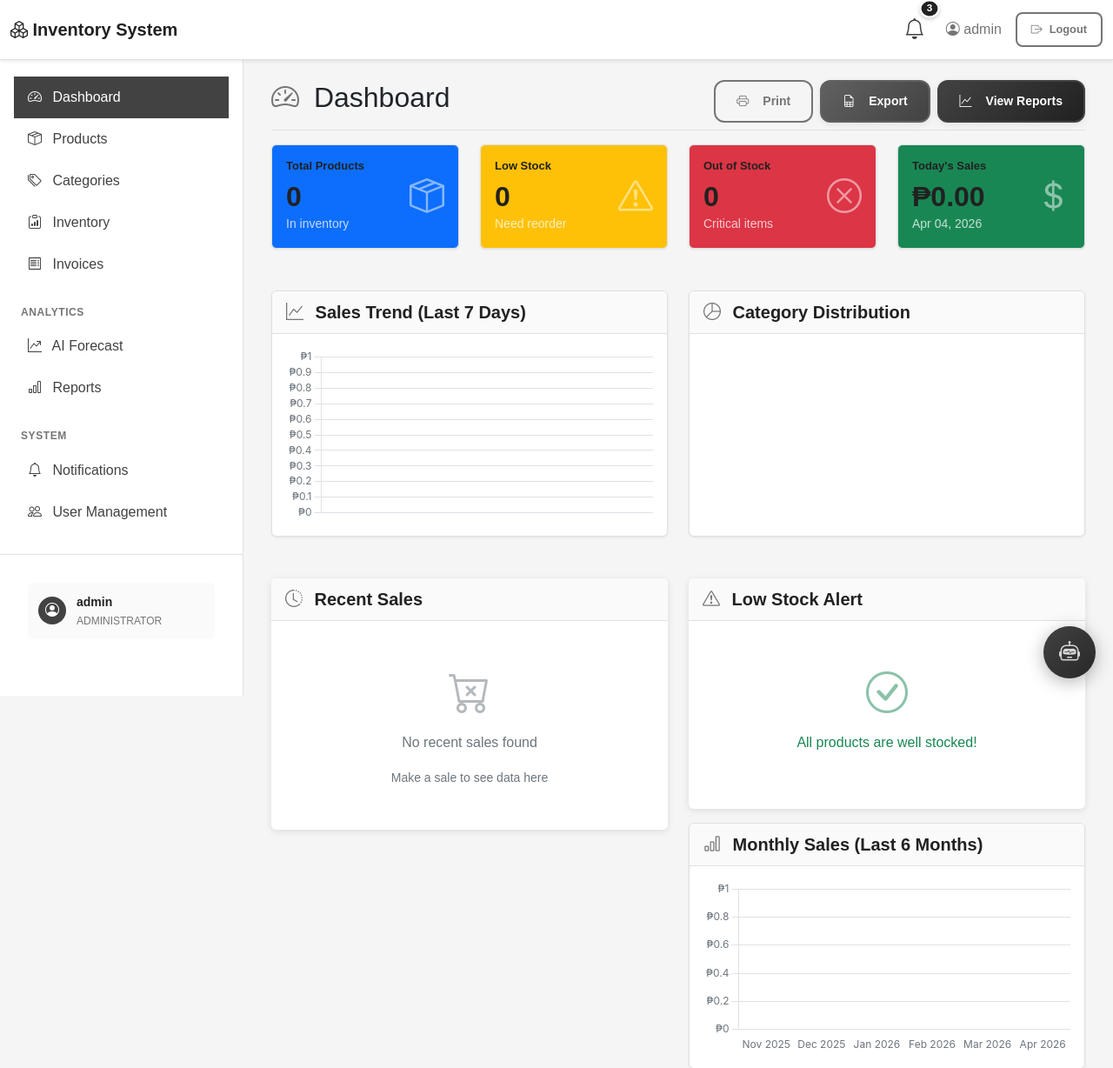
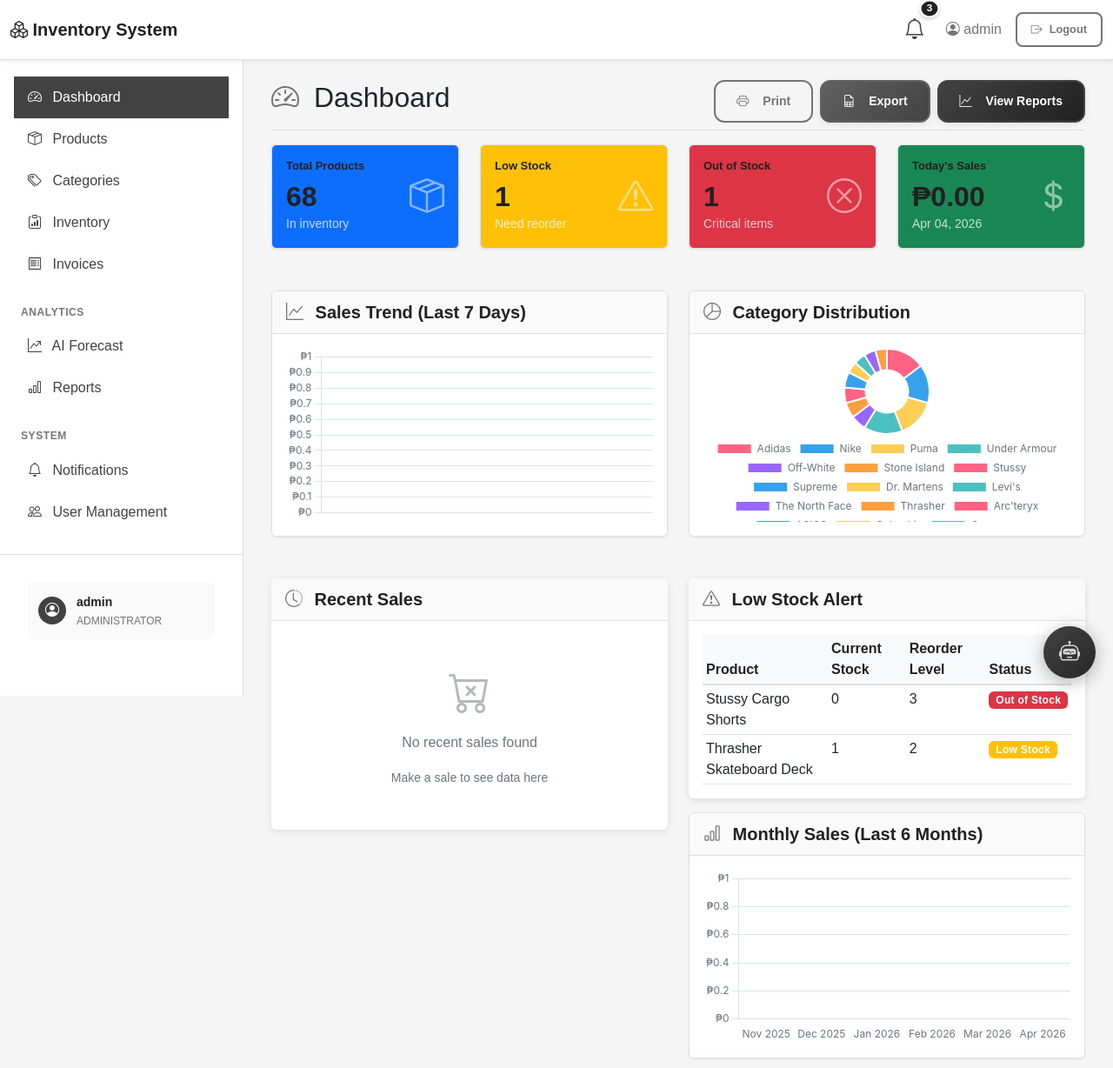
Before and after one commit to sainttlaurel/AI-POWERED-INVENTORY, a PHP site: page /dashboard.php in a window 1280 px wide. Shown: the top 1228 px of the page at 87% size. Run offline with PHP 8.4, Linux system fonts and the light colour scheme; a user stored in the database is signed in; data comes from the database, SQL or seed files in the repository; data that the repository does not hold is empty; a map, chart or similar area stays blank.

Commit message:
fix: replace Supabase with MySQL on dashboard, remove unnecessary files

```diff
--- a/dashboard.php
+++ b/dashboard.php
@@ -1,21 +1,26 @@
 <?php
-require_once 'config/supabase_helper.php';
+ini_set('display_errors', 1);
+ini_set('display_startup_errors', 1);
+error_reporting(E_ALL);
+
+require_once 'config/database.php';
 require_once 'config/session.php';
 
 requireLogin();
 
-$helper = new SupabaseHelper();
+$db = new Database();
+$conn = $db->getConnection();
 
 // Get dashboard stats
-$stats = $helper->getDashboardStats();
-$total_products = $stats['total_products'];
+$total_products = $conn->query("SELECT COUNT(*) FROM products")->fetchColumn();
 
 // Count low stock and out of stock
-$products = $helper->getAllProducts();
 $low_stock = 0;
 $out_of_stock = 0;
+$products_result = $conn->query("SELECT stock_quantity, reorder_level FROM products");
+$all_products = $products_result->fetchAll(PDO::FETCH_ASSOC);
 
-foreach ($products as $product) {
+foreach ($all_products as $product) {
     if ($product['stock_quantity'] == 0) {
         $out_of_stock++;
     } elseif ($product['stock_quantity'] <= $product['reorder_level']) {
@@ -23,48 +28,23 @@ foreach ($products as $product) {
     }
 }
 
-// Get today sales (set to 0 for now - sales table needs migration)
+// Today's sales
 $today_sales = 0;
-
-// Get recent sales - empty for now until we migrate sales properly
 $recent_sales = [];
 
-// Get low stock products
-$low_stock_products = $helper->getLowStockProducts();
-$low_stock_products = array_slice($low_stock_products, 0, 5); // Limit to 5
+// Low stock products (limit 5)
+$low_stock_products = $conn->query("
+    SELECT * FROM products
+    WHERE stock_quantity <= reorder_level
+    ORDER BY stock_quantity ASC
+    LIMIT 5
+")->fetchAll(PDO::FETCH_ASSOC);
 
-// Get weekly sales for chart (empty for now - sales need proper migration)
+// Weekly sales (empty until sales table is ready)
 $weekly_sales = [];
+$salesData = [];
 
-// Get categories for pie chart
-$categories_data = $helper->getAllCategories();
-$products_data = $helper->getAllProducts();
-
-$categories = [];
-foreach ($categories_data as $cat) {
-    $count = 0;
-    $value = 0;
-
-    foreach ($products_data as $product) {
-        if ($product['category_id'] == $cat['id']) {
-            $count++;
-            $value += $product['price'] * $product['stock_quantity'];
-        }
-    }
-
-    $categories[] = [
-        'name' => $cat['name'],
-        'count' => $count,
-        'value' => $value
-    ];
-}
-
-// Sort by count
-usort($categories, function($a, $b) {
-    return $b['count'] - $a['count'];
-});
-
-// Monthly sales (empty for now - sales need proper migration)
+// Monthly sales (last 6 months)
 $monthly_sales = [];
 for ($i = 5; $i >= 0; $i--) {
     $monthly_sales[] = [
@@ -72,25 +52,32 @@ for ($i = 5; $i >= 0; $i--) {
         'total' => 0
     ];
 }
+$monthlyData = $monthly_sales;
 
-// Prepare chart data
-$salesData = [];
-$monthlyData = [];
+// Categories with product counts
+$categories_data = $conn->query("SELECT * FROM categories ORDER BY name ASC")->fetchAll(PDO::FETCH_ASSOC);
+$products_data = $conn->query("SELECT category_id, price, stock_quantity FROM products")->fetchAll(PDO::FETCH_ASSOC);
 
-// Sales chart data
-foreach ($weekly_sales as $sale) {
-    $salesData[] = [
-        'date' => $sale['date'],
-        'total' => (float)$sale['total']
+$categories = [];
+foreach ($categories_data as $cat) {
+    $count = 0;
+    $value = 0;
+    foreach ($products_data as $product) {
+        if ($product['category_id'] == $cat['id']) {
+            $count++;
+            $value += $product['price'] * $product['stock_quantity'];
+        }
+    }
+    $categories[] = [
+        'name'  => $cat['name'],
+        'count' => $count,
+        'value' => $value
     ];
 }
 
-foreach ($monthly_sales as $month) {
-    $monthlyData[] = [
-        'month' => $month['month'],
-        'total' => (float)$month['total']
-    ];
-}
+usort($categories, function($a, $b) {
+    return $b['count'] - $a['count'];
+});
 ?>
 <!DOCTYPE html>
 <html lang="en">
@@ -102,87 +89,38 @@ foreach ($monthly_sales as $month) {
     <link rel="stylesheet" href="https://cdn.jsdelivr.net/npm/bootstrap-icons@1.11.0/font/bootstrap-icons.css">
     <link rel="stylesheet" href="css/style.css">
     <style>
-        /* Fix table alignment issues */
-        .table {
-            table-layout: auto !important;
-        }
-
-        .table th,
-        .table td {
+        .table { table-layout: auto !important; }
+        .table th, .table td {
             animation: none !important;
             transform: none !important;
             transition: none !important;
         }
-
-        .table tbody tr {
-            animation: none !important;
-            animation-delay: 0s !important;
-        }
-
-        .table tbody tr::before {
-            display: none !important;
-        }
-
-        /* Ensure proper column structure */
-        .table-responsive {
-            overflow-x: auto;
-        }
-
-        /* Reset any conflicting styles */
-        .table .badge {
-            display: inline-block;
-            white-space: nowrap;
-        }
-
-        /* Dashboard specific styling */
+        .table tbody tr { animation: none !important; animation-delay: 0s !important; }
+        .table tbody tr::before { display: none !important; }
+        .table-responsive { overflow-x: auto; }
+        .table .badge { display: inline-block; white-space: nowrap; }
         .dashboard-card {
             transition: all 0.3s ease;
             border: none;
-            box-shadow: 0 2px 8px rgba(0, 0, 0, 0.1);
+            box-shadow: 0 2px 8px rgba(0,0,0,0.1);
         }
-
         .dashboard-card:hover {
             transform: translateY(-2px);
-            box-shadow: 0 4px 16px rgba(0, 0, 0, 0.15);
+            box-shadow: 0 4px 16px rgba(0,0,0,0.15);
         }
-
-        /* Chart containers */
-        .chart-container {
-            position: relative;
-            height: 200px;
-        }
-
-        /* Stats cards hover effects */
+        .chart-container { position: relative; height: 200px; }
         .card.text-white:hover {
             transform: translateY(-3px);
-            box-shadow: 0 6px 20px rgba(0, 0, 0, 0.2);
+            box-shadow: 0 6px 20px rgba(0,0,0,0.2);
         }
-
-        /* Table hover effects */
         .table tbody tr:hover {
-            background: linear-gradient(135deg, rgba(59, 130, 246, 0.05) 0%, rgba(37, 99, 235, 0.05) 100%) !important;
+            background: linear-gradient(135deg, rgba(59,130,246,0.05) 0%, rgba(37,99,235,0.05) 100%) !important;
             transform: translateX(3px);
             transition: all 0.3s ease;
         }
-
-        /* Badge styling */
-        .badge {
-            font-size: 0.75em;
-            padding: 0.35em 0.65em;
-        }
-
-        /* Empty state styling */
-        .empty-state {
-            padding: 2rem;
-            text-align: center;
-            color: #6c757d;
-        }
-
-        .empty-state i {
-            font-size: 3rem;
-            margin-bottom: 1rem;
-            opacity: 0.5;
-        }
+        .badge { font-size: 0.75em; padding: 0.35em 0.65em; }
+        .empty-state { padding: 2rem; text-align: center; color: #6c757d; }
+        .empty-state i { font-size: 3rem; margin-bottom: 1rem; opacity: 0.5; }
     </style>
 </head>
 <body>
@@ -219,9 +157,7 @@ foreach ($monthly_sales as $month) {
                                     <h2 class="mb-0 mt-2"><?php echo $total_products; ?></h2>
                                     <small class="opacity-75">In inventory</small>
                                 </div>
-                                <div class="fs-1 opacity-50">
-                                    <i class="bi bi-box-seam"></i>
-                                </div>
+                                <div class="fs-1 opacity-50"><i class="bi bi-box-seam"></i></div>
                             </div>
                         </div>
                     </div>
@@ -235,9 +171,7 @@ foreach ($monthly_sales as $month) {
                                     <h2 class="mb-0 mt-2"><?php echo $low_stock; ?></h2>
                                     <small class="opacity-75">Need reorder</small>
                                 </div>
-                                <div class="fs-1 opacity-50">
-                                    <i class="bi bi-exclamation-triangle"></i>
-                                </div>
+                                <div class="fs-1 opacity-50"><i class="bi bi-exclamation-triangle"></i></div>
                             </div>
                         </div>
                     </div>
@@ -251,9 +185,7 @@ foreach ($monthly_sales as $month) {
                                     <h2 class="mb-0 mt-2"><?php echo $out_of_stock; ?></h2>
                                     <small class="opacity-75">Critical items</small>
                                 </div>
-                                <div class="fs-1 opacity-50">
-                                    <i class="bi bi-x-circle"></i>
-                                </div>
+                                <div class="fs-1 opacity-50"><i class="bi bi-x-circle"></i></div>
                             </div>
                         </div>
                     </div>
@@ -267,9 +199,7 @@ foreach ($monthly_sales as $month) {
                                     <h2 class="mb-0 mt-2">₱<?php echo number_format($today_sales, 2); ?></h2>
                                     <small class="opacity-75"><?php echo date('M d, Y'); ?></small>
                                 </div>
-                                <div class="fs-1 opacity-50">
-                                    <i class="bi bi-currency-dollar"></i>
-                                </div>
+                                <div class="fs-1 opacity-50"><i class="bi bi-currency-dollar"></i></div>
                             </div>
                         </div>
                     </div>
@@ -301,7 +231,7 @@ foreach ($monthly_sales as $month) {
 
             <div class="row mb-4">
                 <div class="col-md-6">
-                        <div class="card dashboard-card">
+                    <div class="card dashboard-card">
                         <div class="card-header">
                             <h5 class="mb-0"><i class="bi bi-clock-history"></i> Recent Sales</h5>
                         </div>
@@ -314,7 +244,7 @@ foreach ($monthly_sales as $month) {
                                 </div>
                             <?php else: ?>
                                 <div class="table-responsive">
-                                    <table class="table table-sm table-hover" id="recentSalesTable">
+                                    <table class="table table-sm table-hover">
                                         <thead class="table-light">
                                             <tr>
                                                 <th>Product</th>
@@ -339,6 +269,7 @@ foreach ($monthly_sales as $month) {
                         </div>
                     </div>
                 </div>
+
                 <div class="col-md-6">
                     <div class="card mb-3 dashboard-card">
                         <div class="card-header">
@@ -352,7 +283,7 @@ foreach ($monthly_sales as $month) {
                                 </div>
                             <?php else: ?>
                                 <div class="table-responsive">
-                                    <table class="table table-sm table-hover" id="lowStockTable">
+                                    <table class="table table-sm table-hover">
                                         <thead class="table-light">
                                             <tr>
                                                 <th>Product</th>
@@ -403,14 +334,13 @@ foreach ($monthly_sales as $month) {
     <script src="js/chatbot.js"></script>
 
     <script>
-        // Chart.js default configuration
         Chart.defaults.font.family = 'Inter, system-ui, -apple-system, sans-serif';
         Chart.defaults.color = '#6c757d';
         Chart.defaults.borderColor = '#dee2e6';
 
         // Sales Chart
         const salesCtx = document.getElementById('salesChart').getContext('2d');
-        const salesChart = new Chart(salesCtx, {
+        new Chart(salesCtx, {
             type: 'line',
             data: {
                 labels: <?php echo json_encode(array_column($salesData, 'date')); ?>,
@@ -429,53 +359,34 @@ foreach ($monthly_sales as $month) {
                 scales: {
                     y: {
                         beginAtZero: true,
-                        ticks: {
-                            callback: function(value) {
-                                return '₱' + value.toLocaleString();
-                            }
-                        }
+                        ticks: { callback: v => '₱' + v.toLocaleString() }
                     }
                 },
-                plugins: {
-                    legend: {
-                        display: false
-                    }
-                }
+                plugins: { legend: { display: false } }
             }
         });
 
         // Category Chart
         const categoryCtx = document.getElementById('categoryChart').getContext('2d');
-        const categoryChart = new Chart(categoryCtx, {
+        new Chart(categoryCtx, {
             type: 'doughnut',
             data: {
                 labels: <?php echo json_encode(array_column($categories, 'name')); ?>,
                 datasets: [{
                     data: <?php echo json_encode(array_column($categories, 'count')); ?>,
-                    backgroundColor: [
-                        '#FF6384',
-                        '#36A2EB',
-                        '#FFCE56',
-                        '#4BC0C0',
-                        '#9966FF',
-                        '#FF9F40'
-                    ]
+                    backgroundColor: ['#FF6384','#36A2EB','#FFCE56','#4BC0C0','#9966FF','#FF9F40']
                 }]
             },
             options: {
                 responsive: true,
                 maintainAspectRatio: false,
-                plugins: {
-                    legend: {
-                        position: 'bottom'
-                    }
-                }
+                plugins: { legend: { position: 'bottom' } }
             }
         });
 
         // Monthly Chart
         const monthlyCtx = document.getElementById('monthlyChart').getContext('2d');
-        const monthlyChart = new Chart(monthlyCtx, {
+        new Chart(monthlyCtx, {
             type: 'bar',
             data: {
                 labels: <?php echo json_encode(array_column($monthlyData, 'month')); ?>,
@@ -493,58 +404,27 @@ foreach ($monthly_sales as $month) {
                 responsive: true,
                 maintainAspectRatio: false,
                 scales: {
-                    x: {
-                        grid: {
-                            display: false
-                        }
-                    },
+                    x: { grid: { display: false } },
                     y: {
                         beginAtZero: true,
-                        ticks: {
-                            callback: function(value) {
-                                return '₱' + value.toLocaleString();
-                            }
-                        }
+                        ticks: { callback: v => '₱' + v.toLocaleString() }
                     }
                 },
-                plugins: {
-                    legend: {
-                        display: false
-                    }
-                }
+                plugins: { legend: { display: false } }
             }
         });
 
-        // Export dashboard data
         function exportDashboard() {
-            const data = {
-                total_products: <?php echo $total_products; ?>,
-                low_stock: <?php echo $low_stock; ?>,
-                out_of_stock: <?php echo $out_of_stock; ?>,
-                today_sales: <?php echo $today_sales; ?>,
-                recent_sales: <?php echo json_encode($recent_sales); ?>,
-                low_stock_products: <?php echo json_encode($low_stock_products); ?>
-            };
-
             const csv = [
                 'Dashboard Summary - ' + new Date().toLocaleDateString(),
                 '',
                 'Metrics',
-                'Total Products,' + data.total_products,
-                'Low Stock Items,' + data.low_stock,
-                'Out of Stock Items,' + data.out_of_stock,
-                'Today\'s Sales,₱' + data.today_sales,
-                '',
-                'Recent Sales',
-                'Product,Quantity,Total,Date'
+                'Total Products,<?php echo $total_products; ?>',
+                'Low Stock Items,<?php echo $low_stock; ?>',
+                'Out of Stock Items,<?php echo $out_of_stock; ?>',
+                "Today's Sales,₱<?php echo $today_sales; ?>"
             ];
-
-            data.recent_sales.forEach(sale => {
-                csv.push(`"${sale.product_display}",${sale.total_quantity},₱${sale.total_amount},"${sale.created_at}"`);
-            });
-
-            const csvContent = csv.join('\n');
-            const blob = new Blob([csvContent], { type: 'text/csv' });
+            const blob = new Blob([csv.join('\n')], { type: 'text/csv' });
             const url = window.URL.createObjectURL(blob);
             const a = document.createElement('a');
             a.href = url;
```
